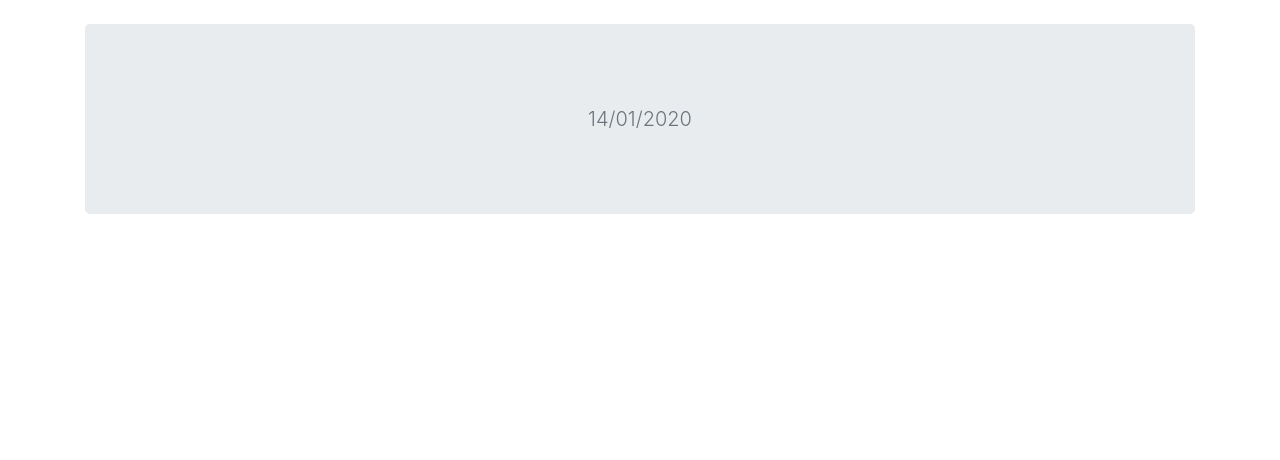
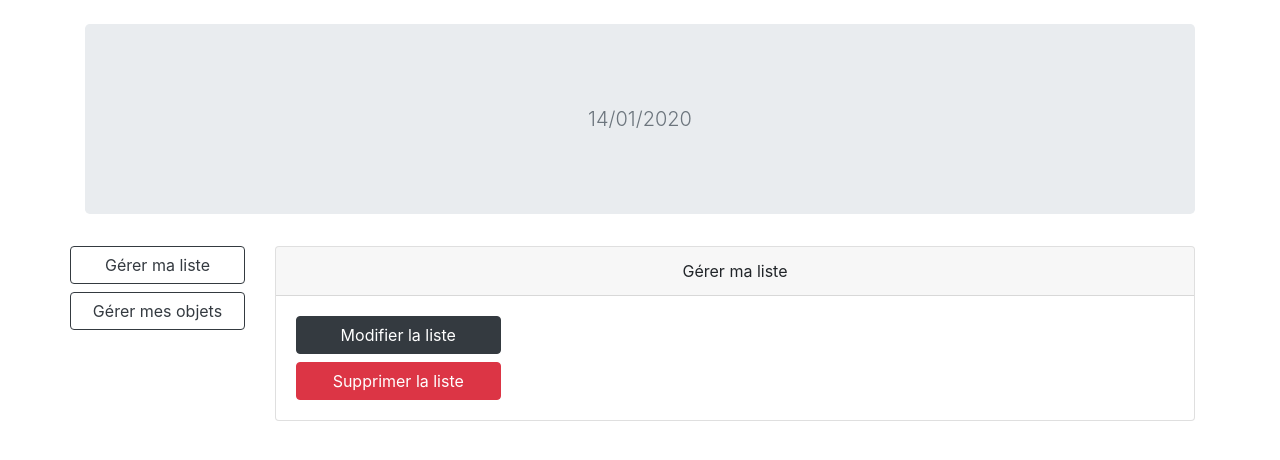
Before and after one commit to Flachag/mywishlist, a PHP site: the page made by app/Views/pages/listeAdmin.twig in a window 1280 px wide. Shown: the part 56-516 px from the top of the page. Run offline with PHP 8.4, Linux system fonts and the light colour scheme; the template is opened without the code that fills it, so the values that code supplies are empty; some libraries are stand-ins or nearby versions.

Commit message:
Début administration liste
Signed-off-by: Flachag <flavien.chagras@protonmail.com>

```diff
--- a/app/Controllers/CookiesController.php
+++ b/app/Controllers/CookiesController.php
@@ -1,6 +1,6 @@
 <?php
 
-namespace App\controllers;
+namespace App\Controllers;
 
 use Dflydev\FigCookies\Cookies;
 use Dflydev\FigCookies\SetCookie;
--- a/app/Views/pages/createListe.twig
+++ b/app/Views/pages/createListe.twig
@@ -14,7 +14,7 @@
             </div>
             <div class="form-group">
                 <label for="expiration">Expiration</label>
-                <input type="date" id="expiration" name="expiration" value="" required>
+                <input class="form-control" type="date" id="expiration" name="expiration" value="" required>
             </div>
             <button type="Submit" class="btn btn-dark">Créer</button>
         </form>
--- a/app/Views/pages/liste.twig
+++ b/app/Views/pages/liste.twig
@@ -13,7 +13,7 @@
             <p class="lead text-muted">{{ liste.expiration|date("d/m/Y") }}</p>
             {% if expiration==false %}
                 {% if creator == true %}
-                    <div class="btn-group    float-right">
+                    <div class="btn-group float-right">
                         <a href="{{ path_for('formListeAdmin', { 'token': liste.token, 'token_edit': liste.token_edit }) }}" class="btn btn-outline-dark float-right">Administrer</a>
                         <button class="btn btn-outline-dark share-btn float-left" data-toggle="popover" data-content="Lien copié!" data-placement="bottom" data-trigger="focus">Partager la liste</button>
                     </div>
--- a/app/Views/pages/listeAdmin.twig
+++ b/app/Views/pages/listeAdmin.twig
@@ -25,5 +25,25 @@
             </div>
         </div>
     {% endfor %}
+    <div class="row">
+        <div class="list-group col-2 text-center" id="options" role="tabOptions">
+            <a class="btn btn-outline-dark" data-toggle="list" href="#liste" role="tab">Gérer ma liste</a>
+            <a class="btn btn-outline-dark mt-2" data-toggle="list" href="#items" role="tab">Gérer mes objets</a>
+        </div>
 
+        <div class="tab-content col-10">
+            <div class="tab-pane active" id="liste" role="tabpanel">
+                <div class="card">
+                    <div class="card-header text-center">Gérer ma liste</div>
+                    <div class="card-body">
+                        <div class="list-group col-3 text-center" id="listOptions" role="tablist">
+                            <a class="btn btn-dark" data-toggle="list" href="#modifListe" role="tab">Modifier la liste</a>
+                            <a class="btn btn-danger mt-2" data-toggle="list" href="#deleteListe" role="tab">Supprimer la liste</a>
+                        </div>
+                    </div>
+                </div>
+            </div>
+            <div class="tab-pane" id="items" role="tabpanel">2</div>
+        </div>
+    </div>
 {% endblock %}
```
